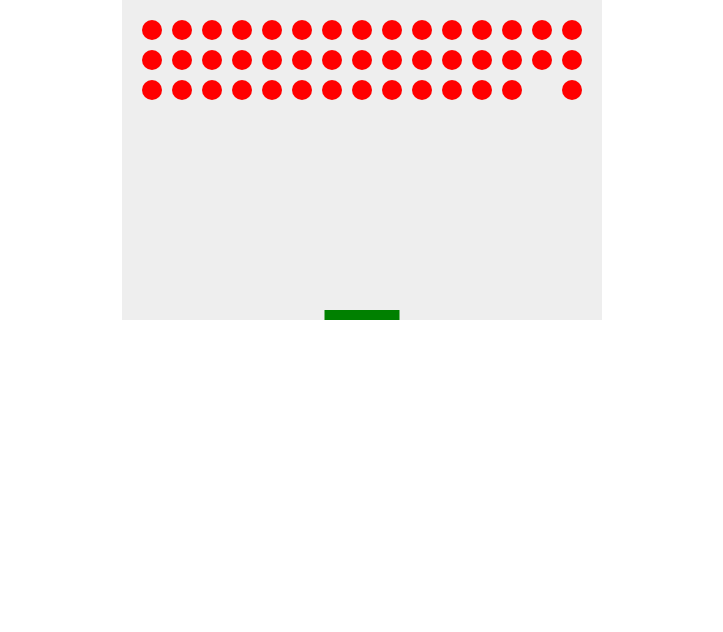
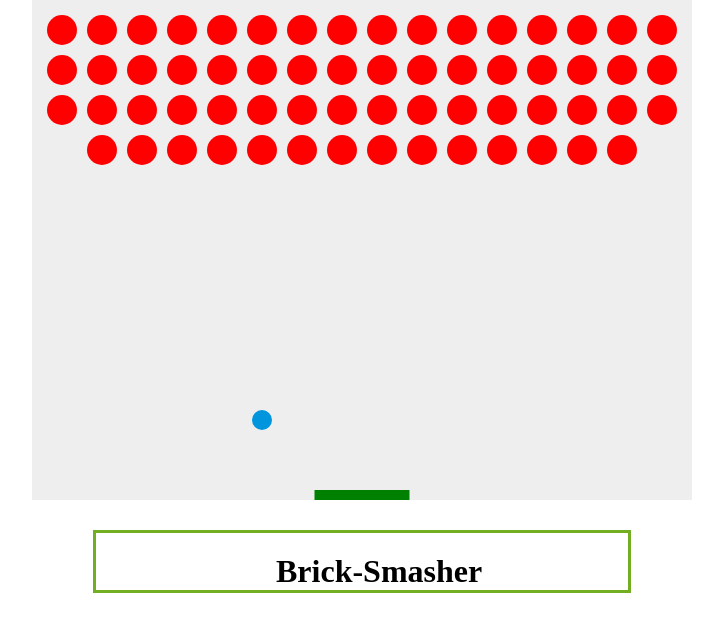
Before and after one commit to npcoder2k14/npcoder2k14.github.io, a plain HTML site: page Brick-Smasher/index.html in a window 1280 px wide. Shown: the whole page, without its empty margins (278-1001 px from the left). Drawn offline with Linux system fonts and the light colour scheme.

Commit message:
Added Heading

```diff
--- /dev/null
+++ b/Brick-Smasher/css/brick.css
@@ -0,0 +1,13 @@
+.center {
+	position: relative;
+    margin: auto;
+    width: 40%;
+    border: 3px solid #73AD21;
+    padding: 10px;
+    top: 30px;
+}
+h1 {
+	position: relative;
+	left: 170px;
+	top: 10px;
+}
--- a/Brick-Smasher/index.html
+++ b/Brick-Smasher/index.html
@@ -4,6 +4,7 @@
 <html>
 <head>
     <meta charset="utf-8" />
+    <link rel="stylesheet" type="text/css" href="css/brick.css">
 	<title>My First Game Using Js</title>
 	<style type="text/css">
 		*{ padding:0; margin:0; }
@@ -12,7 +13,7 @@
 
 </head>
 <body>
-	<canvas id="myCanvas" width="480" height="320"></canvas>
+	<canvas id="myCanvas" width="660" height="500"></canvas>
 
 	<script type="text/javascript">
 		var canvas=document.getElementById("myCanvas");
@@ -24,18 +25,18 @@
 		 var dy=2;
 
 		 var paddle_h=10;
-		 var paddle_w=75;
+		 var paddle_w=95;
 		 var paddle_x=(canvas.width-paddle_w)/2;
          var left=false;
          var right = false;
-         var brickRowCount = 3;
-         var brickColCount = 15;
+         var brickRowCount = 4;
+         var brickColCount = 16;
          var brick_w = 75;
          var brick_h = 20;
          var brickPad = 10;
          var brickOffsetTop=30;
          var brickOffsetLeft = 30;
-         var brickRad=10;
+         var brickRad=15;
          var ballRad=10;
           var x=Math.floor(paddle_x);
 		 var y=canvas.height-paddle_h-30;
@@ -44,10 +45,10 @@
          var map={};
          var no_of_bricks=brickRowCount*brickColCount;
 
-         for(c=0;c<500;c++)
+         for(c=0;c<brickColCount;c++)
          {
          	bricks[c]=[];
-         	for(r=0;r<500;r++)
+         	for(r=0;r<brickRowCount;r++)
          	{
          		bricks[c][r] = {x:0,y:0};
          	}
@@ -200,8 +201,11 @@
 		 //console.log("hii");
 		 document.addEventListener("keydown",keyDownHandler,false);
          document.addEventListener("keyup",keyUpHandler,false);
-		 setInterval(draw,10);
+		 setInterval(draw,8);
 		 //console.log(map);
 	</script>
+	<div class="center">
+     <h1>Brick-Smasher</h1>
+	</div>
 </body>
 </html>
```
Also changed, not shown: Brick-Smasher/brick.css (added, +7 -0 lines), 1 other file.
